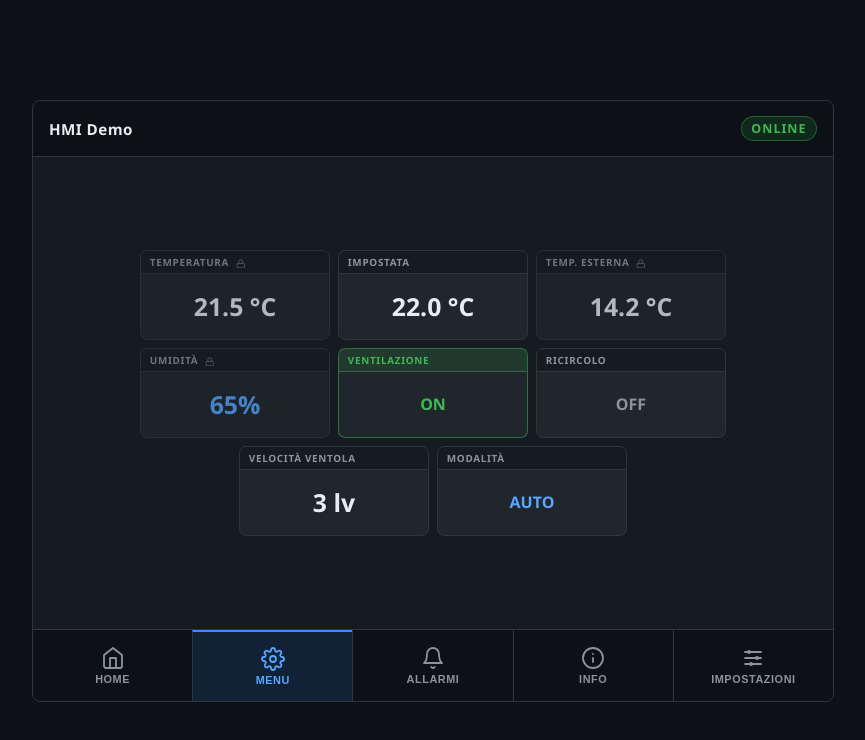
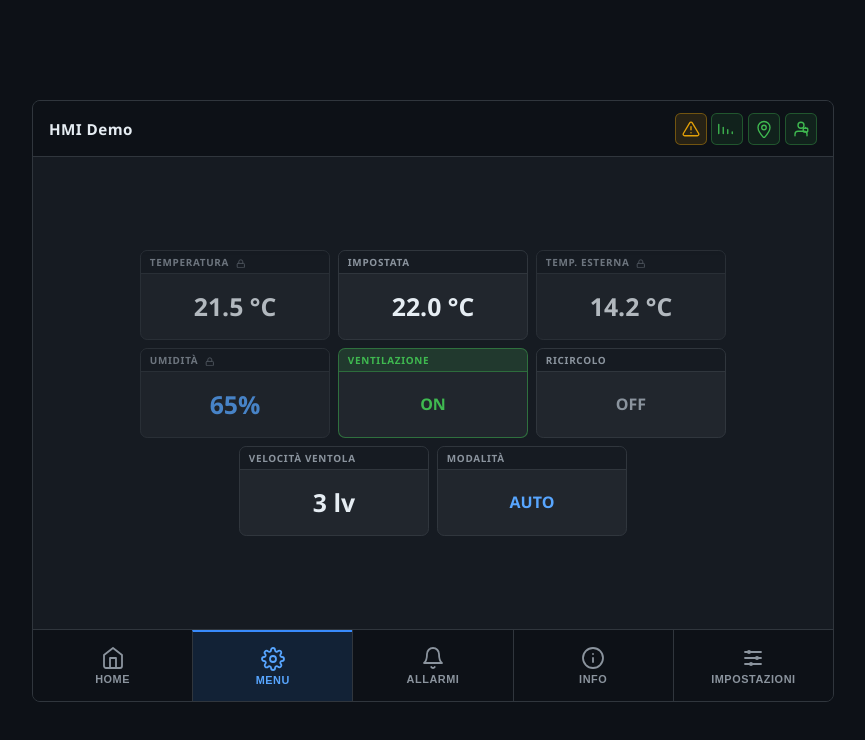
Before and after one commit to mad4j/hmi-demo, a Vue app: page / in a window 1280 px wide. Shown: the top 740 px of the page, without its empty margins (208-1073 px from the left). Built offline with nearby package versions, Linux system fonts and the light colour scheme.

Commit message:
feat: replace status text with clickable fault/channel/gps/login status icons
Agent-Logs-Url: https://github.com/mad4j/hmi-demo/sessions/51b29aab-0025-4924-a00a-99c8e54b7093

Co-authored-by: mad4j <1510799+mad4j@users.noreply.github.com>

```diff
--- a/src/App.vue
+++ b/src/App.vue
@@ -2,6 +2,7 @@
 import ParameterWidget from './components/ParameterWidget.vue'
 import PercentageEditorModal from './components/PercentageEditorModal.vue'
 import AppIcon from './components/AppIcon.vue'
+import StatusIconBar from './components/StatusIconBar.vue'
 import { ref, computed } from 'vue'
 import { menuConfig } from './composables/useMenuConfig.js'
 import { useMenuNavigation } from './composables/useMenuNavigation.js'
@@ -58,7 +59,7 @@ const cancelEdit = () => {
         <span>{{ menuConfig.title }}</span>
       </div>
       <div class="top-right">
-        <span class="status">{{ menuConfig.status }}</span>
+        <StatusIconBar />
       </div>
     </header>
 
@@ -231,20 +232,6 @@ const cancelEdit = () => {
   display: inline-flex;
   align-items: center;
   gap: 0.6rem;
-}
-
-/* Status badge */
-.status {
-  font-size: 0.78rem;
-  font-weight: 700;
-  letter-spacing: 0.08em;
-  text-transform: uppercase;
-  padding: 0.2rem 0.6rem;
-  border-radius: 999px;
-  background: var(--status-bg);
-  color: var(--status-color);
-  border: 1px solid var(--status-border);
-  transition: background 0.25s, color 0.25s, border-color 0.25s;
 }
 
 /* ── Bottom tab bar ─────────────────────────────────────── */
--- a/src/components/AppIcon.vue
+++ b/src/components/AppIcon.vue
@@ -124,6 +124,79 @@ defineProps({
     <circle cx="10" cy="18" r="2" fill="currentColor" stroke="none" />
   </svg>
 
+  <!-- Fault (warning triangle with exclamation) -->
+  <svg
+    v-else-if="name === 'fault'"
+    :width="size"
+    :height="size"
+    viewBox="0 0 24 24"
+    fill="none"
+    stroke="currentColor"
+    stroke-width="1.8"
+    stroke-linecap="round"
+    stroke-linejoin="round"
+    aria-hidden="true"
+  >
+    <path d="M10.29 3.86L1.82 18a2 2 0 0 0 1.71 3h16.94a2 2 0 0 0 1.71-3L13.71 3.86a2 2 0 0 0-3.42 0z" />
+    <line x1="12" y1="9" x2="12" y2="13" />
+    <line x1="12" y1="17" x2="12.01" y2="17" />
+  </svg>
+
+  <!-- Channel state (signal bars) -->
+  <svg
+    v-else-if="name === 'channel'"
+    :width="size"
+    :height="size"
+    viewBox="0 0 24 24"
+    fill="none"
+    stroke="currentColor"
+    stroke-width="1.8"
+    stroke-linecap="round"
+    stroke-linejoin="round"
+    aria-hidden="true"
+  >
+    <line x1="1" y1="6" x2="1" y2="18" />
+    <line x1="7" y1="10" x2="7" y2="18" />
+    <line x1="13" y1="13" x2="13" y2="18" />
+    <line x1="19" y1="16" x2="19" y2="18" />
+  </svg>
+
+  <!-- GPS (location pin) -->
+  <svg
+    v-else-if="name === 'gps'"
+    :width="size"
+    :height="size"
+    viewBox="0 0 24 24"
+    fill="none"
+    stroke="currentColor"
+    stroke-width="1.8"
+    stroke-linecap="round"
+    stroke-linejoin="round"
+    aria-hidden="true"
+  >
+    <circle cx="12" cy="10" r="3" />
+    <path d="M12 2a8 8 0 0 0-8 8c0 5.25 8 14 8 14s8-8.75 8-14a8 8 0 0 0-8-8z" />
+  </svg>
+
+  <!-- Login (user + lock) -->
+  <svg
+    v-else-if="name === 'login'"
+    :width="size"
+    :height="size"
+    viewBox="0 0 24 24"
+    fill="none"
+    stroke="currentColor"
+    stroke-width="1.8"
+    stroke-linecap="round"
+    stroke-linejoin="round"
+    aria-hidden="true"
+  >
+    <path d="M20 21v-2a4 4 0 0 0-4-4H8a4 4 0 0 0-4 4v2" />
+    <circle cx="12" cy="7" r="4" />
+    <rect x="15" y="11" width="6" height="5" rx="1" />
+    <line x1="18" y1="11" x2="18" y2="10" />
+  </svg>
+
   <!-- Fallback: generic circle -->
   <svg
     v-else
--- /dev/null
+++ b/src/components/StatusIconBar.vue
@@ -0,0 +1,85 @@
+<script setup>
+import AppIcon from './AppIcon.vue'
+import { menuConfig } from '../composables/useMenuConfig.js'
+import { useParameterStore } from '../composables/useParameterStore.js'
+import { useMenuNavigation } from '../composables/useMenuNavigation.js'
+
+const { parameterValues } = useParameterStore()
+const { navigateToPage } = useMenuNavigation()
+
+const stateClass = (parameterId) => {
+  const val = parameterValues[parameterId]
+  if (val === 'ok') return 'si--ok'
+  if (val === 'warning') return 'si--warning'
+  if (val === 'error') return 'si--error'
+  return 'si--off'
+}
+</script>
+
+<template>
+  <div class="status-icon-bar">
+    <button
+      v-for="icon in menuConfig.statusIcons"
+      :key="icon.id"
+      class="si-btn"
+      :class="stateClass(icon.parameterId)"
+      type="button"
+      :aria-label="icon.id"
+      :title="icon.id"
+      @click="navigateToPage(icon.pageId)"
+    >
+      <AppIcon :name="icon.icon" :size="18" />
+    </button>
+  </div>
+</template>
+
+<style scoped>
+.status-icon-bar {
+  display: inline-flex;
+  align-items: center;
+  gap: 0.3rem;
+}
+
+.si-btn {
+  width: 2rem;
+  height: 2rem;
+  padding: 0;
+  display: inline-flex;
+  align-items: center;
+  justify-content: center;
+  border-radius: 0.35rem;
+  border: 1px solid transparent;
+  background: transparent;
+  cursor: pointer;
+  transition: background 0.12s, color 0.12s, border-color 0.12s;
+}
+
+.si-btn:active {
+  background: var(--btn-active-bg);
+}
+
+/* State colours */
+.si--ok {
+  color: var(--text-green);
+  border-color: rgba(63, 185, 80, 0.35);
+  background: rgba(63, 185, 80, 0.1);
+}
+
+.si--warning {
+  color: #e3a008;
+  border-color: rgba(227, 160, 8, 0.4);
+  background: rgba(227, 160, 8, 0.12);
+}
+
+.si--error {
+  color: #f85149;
+  border-color: rgba(248, 81, 73, 0.4);
+  background: rgba(248, 81, 73, 0.12);
+}
+
+.si--off {
+  color: var(--text-secondary);
+  border-color: transparent;
+  background: transparent;
+}
+</style>
--- a/src/composables/useMenuConfig.js
+++ b/src/composables/useMenuConfig.js
@@ -3,7 +3,7 @@ import rawMenuConfig from '../config/menu.yml?raw'
 
 const fallbackConfig = {
   title: 'HMI Demo',
-  status: 'ONLINE',
+  statusIcons: [],
   navigation: {
     previousLabel: 'Precedente',
     nextLabel: 'Successiva',
@@ -21,6 +21,18 @@ const fallbackConfig = {
 }
 
 const MAX_MENU_DEPTH = 8
+
+export const normalizeStatusIcons = (icons) => {
+  if (!Array.isArray(icons)) return []
+  return icons
+    .filter((ic) => ic && typeof ic === 'object' && typeof ic.id === 'string' && ic.id.trim())
+    .map((ic) => ({
+      id: ic.id.trim(),
+      icon: typeof ic.icon === 'string' ? ic.icon.trim() : ic.id.trim(),
+      pageId: typeof ic.pageId === 'string' ? ic.pageId.trim() : '',
+      parameterId: typeof ic.parameterId === 'string' ? ic.parameterId.trim() : '',
+    }))
+}
 
 export const normalizeParameters = (params) => {
   if (!Array.isArray(params)) return []
@@ -127,10 +139,7 @@ const buildConfig = () => {
         typeof sourceConfig.title === 'string' && sourceConfig.title.trim()
           ? sourceConfig.title
           : fallbackConfig.title,
-      status:
-        typeof sourceConfig.status === 'string' && sourceConfig.status.trim()
-          ? sourceConfig.status
-          : fallbackConfig.status,
+      statusIcons: normalizeStatusIcons(sourceConfig.statusIcons),
       navigation: {
         previousLabel:
           typeof sourceConfig.navigation?.previousLabel === 'string' &&
--- a/src/composables/useMenuNavigation.js
+++ b/src/composables/useMenuNavigation.js
@@ -17,6 +17,13 @@ const secondLevelParentId = ref(null)
 
 export const useMenuNavigation = () => {
   // ── Actions ───────────────────────────────────────────────
+  const navigateToPage = (pageId) => {
+    if (!pageId) return
+    currentPageId.value = pageId
+    showingSecondLevel.value = false
+    secondLevelParentId.value = null
+  }
+
   const selectLevel1Item = (item) => {
     if (item.submenus?.length) {
       secondLevelParentId.value = item.id
@@ -93,5 +100,6 @@ export const useMenuNavigation = () => {
     selectLevel2Item,
     goBack,
     goHome,
+    navigateToPage,
   }
 }
--- a/src/composables/useParameterStore.js
+++ b/src/composables/useParameterStore.js
@@ -36,6 +36,11 @@ const sampleValues = {
   temperatura_cpu: 48,
   data_sistema: '23/04/2026',
   ora_sistema: '17:30',
+  // Status icon parameters (values: 'ok' | 'warning' | 'error' | 'off')
+  status_fault: 'warning',
+  status_channel: 'ok',
+  status_gps: 'ok',
+  status_login: 'ok',
 }
 
 // ── Singleton state ───────────────────────────────────────
@@ -49,7 +54,10 @@ const uniqueParameters = flattenSelectablePages(menuConfig.pages)
   })
 
 const parameterValues = reactive(
-  Object.fromEntries(uniqueParameters.map((p) => [p.id, sampleValues[p.id] ?? null])),
+  Object.fromEntries([
+    ...uniqueParameters.map((p) => [p.id, sampleValues[p.id] ?? null]),
+    ...menuConfig.statusIcons.map((ic) => [ic.parameterId, sampleValues[ic.parameterId] ?? 'off']),
+  ]),
 )
 
 export const useParameterStore = () => {
--- a/src/config/menu.yml
+++ b/src/config/menu.yml
@@ -1,5 +1,21 @@
 title: HMI Demo
-status: ONLINE
+statusIcons:
+  - id: fault
+    icon: fault
+    pageId: allarmi
+    parameterId: status_fault
+  - id: channel
+    icon: channel
+    pageId: info
+    parameterId: status_channel
+  - id: gps
+    icon: gps
+    pageId: info
+    parameterId: status_gps
+  - id: login
+    icon: login
+    pageId: impostazioni
+    parameterId: status_login
 navigation:
   previousLabel: Precedente
   nextLabel: Successiva
```
